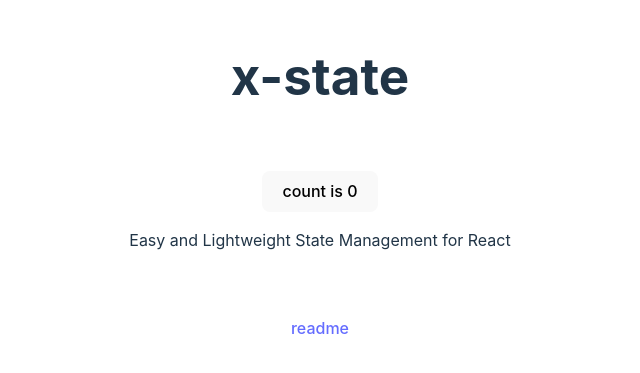
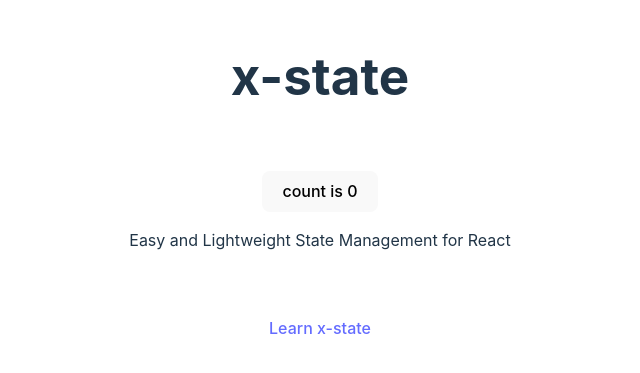
Before and after one commit to gabrielyoon7/external-state, a React (Vite) app: page / in a window 1280 px wide. Shown: the part 215-588 px from the top of the page, without its empty margins (320-960 px from the left). Built offline with nearby package versions, Linux system fonts and the light colour scheme.

Commit message:
refactor: 불필요한 코드 제거 및 설명 수정

```diff
--- a/index.html
+++ b/index.html
@@ -1,13 +1,15 @@
 <!DOCTYPE html>
 <html lang="en">
+
 <head>
   <meta charset="UTF-8" />
-    <link rel="icon" type="image/svg+xml" href="/vite.svg" />
   <meta name="viewport" content="width=device-width, initial-scale=1.0" />
-    <title>Vite + React + TS</title>
+  <title>x-state</title>
 </head>
+
 <body>
   <div id="root"></div>
   <script type="module" src="/src/main.tsx"></script>
 </body>
+
 </html>
--- a/src/App.tsx
+++ b/src/App.tsx
@@ -17,7 +17,7 @@ function App() {
         </p>
       </div>
       <p className="read-the-docs">
-        <a href=''>readme</a>
+        <a href='https://github.com/gabrielyoon7/x-state' target='_blank'>Learn x-state</a>
       </p>
     </>
   )
--- a/src/x-state/StateManager.ts
+++ b/src/x-state/StateManager.ts
@@ -1,4 +1,4 @@
-import {DataObserver} from "./types.ts";
+import { DataObserver } from "./types.ts";
 
 class StateManager<T> implements DataObserver<T> {
   public state: T;
@@ -9,11 +9,11 @@ class StateManager<T> implements DataObserver<T> {
   }
 
   setState = (newState: T) => {
-    this.state = newState; // 실험결과 반드시 재할당 해야 리액트에서 변화를 감지함 ==> Object.is() 연산 동작
+    this.state = newState;
     this.emitChange();
   };
 
-  getState = () => { // 값 형태를 반드시 유지해야 오류가 없음
+  getState = () => {
     return this.state;
   };
 
--- a/src/x-state/index.ts
+++ b/src/x-state/index.ts
@@ -1,5 +1,5 @@
-import {DataObserver} from "./types.ts";
-import {useSyncExternalStore} from "react";
+import { DataObserver } from "./types.ts";
+import { useSyncExternalStore } from "react";
 import StateManager from "./StateManager.ts";
 
 export const useExternalState = <T>(store: DataObserver<T>): [T, (newState: T) => void] => {
```
Lines whose indentation alone changed are shown as unchanged.
